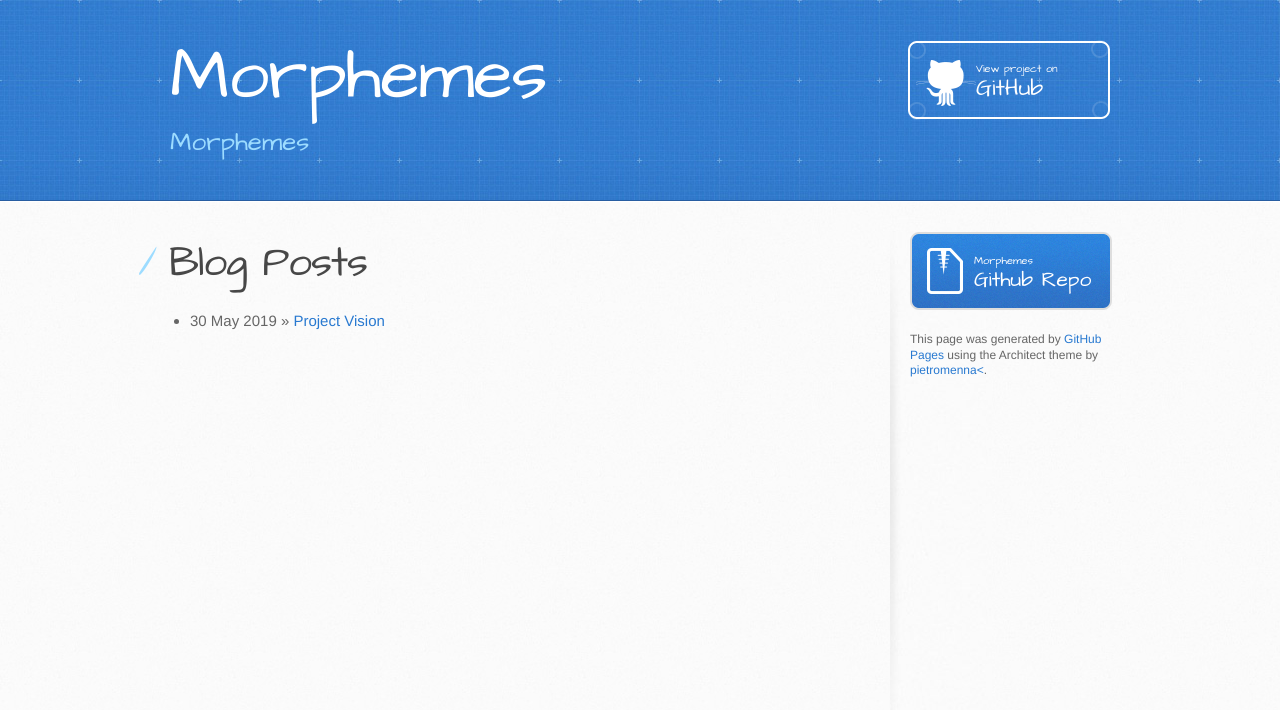
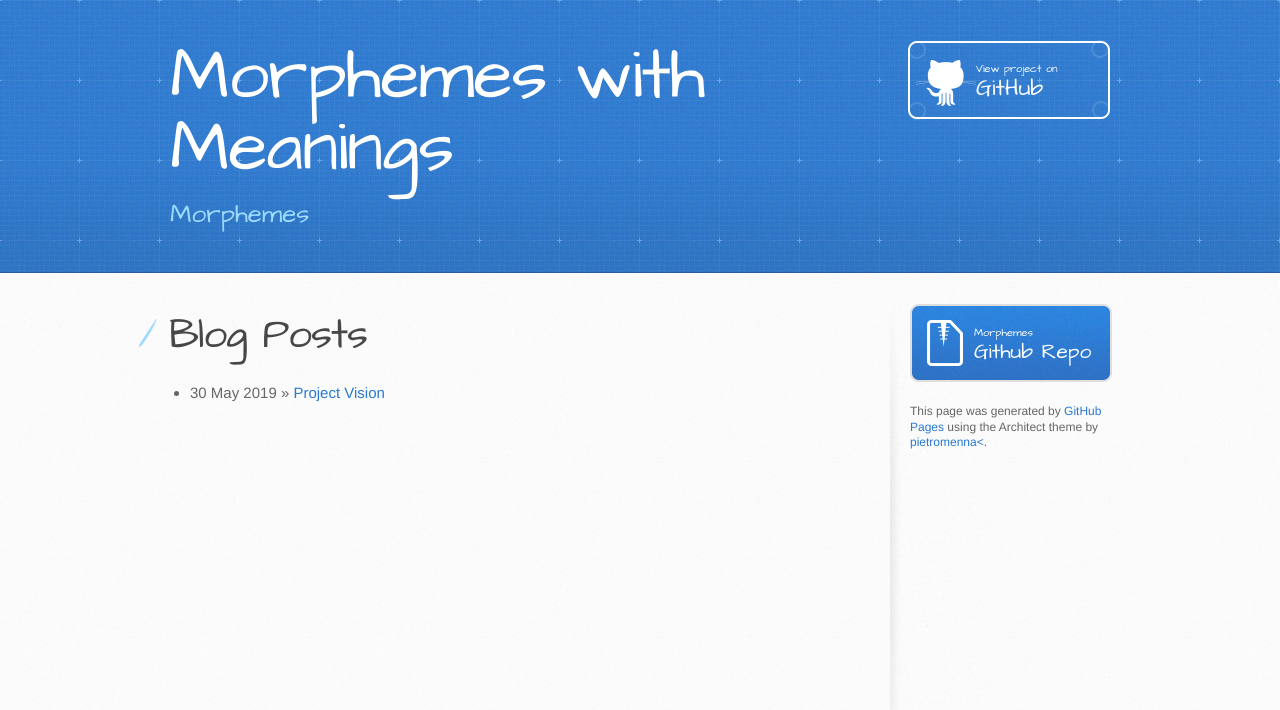
Before and after one commit to colingoldberg/morphemes, a Jekyll site: the page built from docs/index.html, in a window 1280 px wide. Shown: the top 710 px of the page. Built offline with Jekyll 4.4.1, drawn with Linux system fonts in a browser that asks for light colours.

Commit message:
Update _config.yml

```diff
--- a/docs/_config.yml
+++ b/docs/_config.yml
@@ -1,5 +1,5 @@
 # Setup
-name:         Morphemes
+name:         Morphemes with Meanings
 tagline:      Common English morphemes, organized for automated access
 baseurl:      "/morphemes"
 locale:       "en"
```
